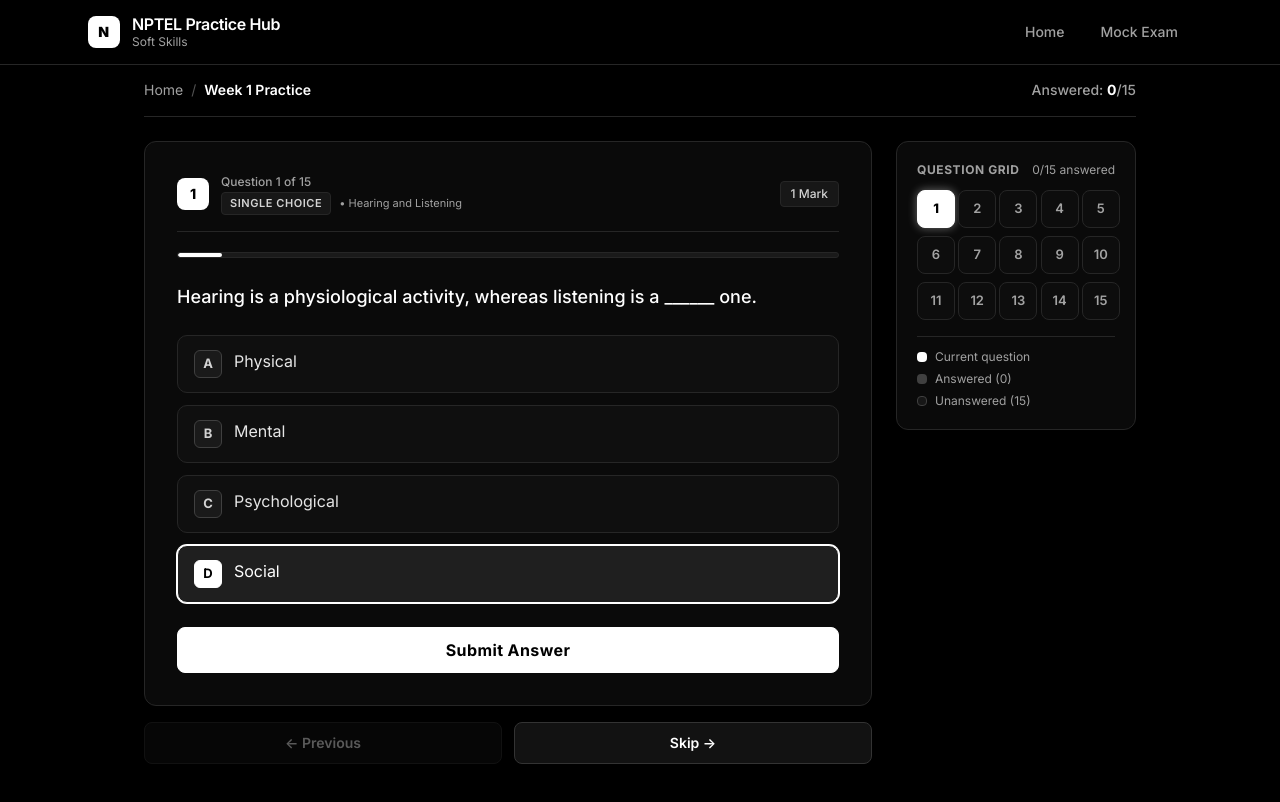
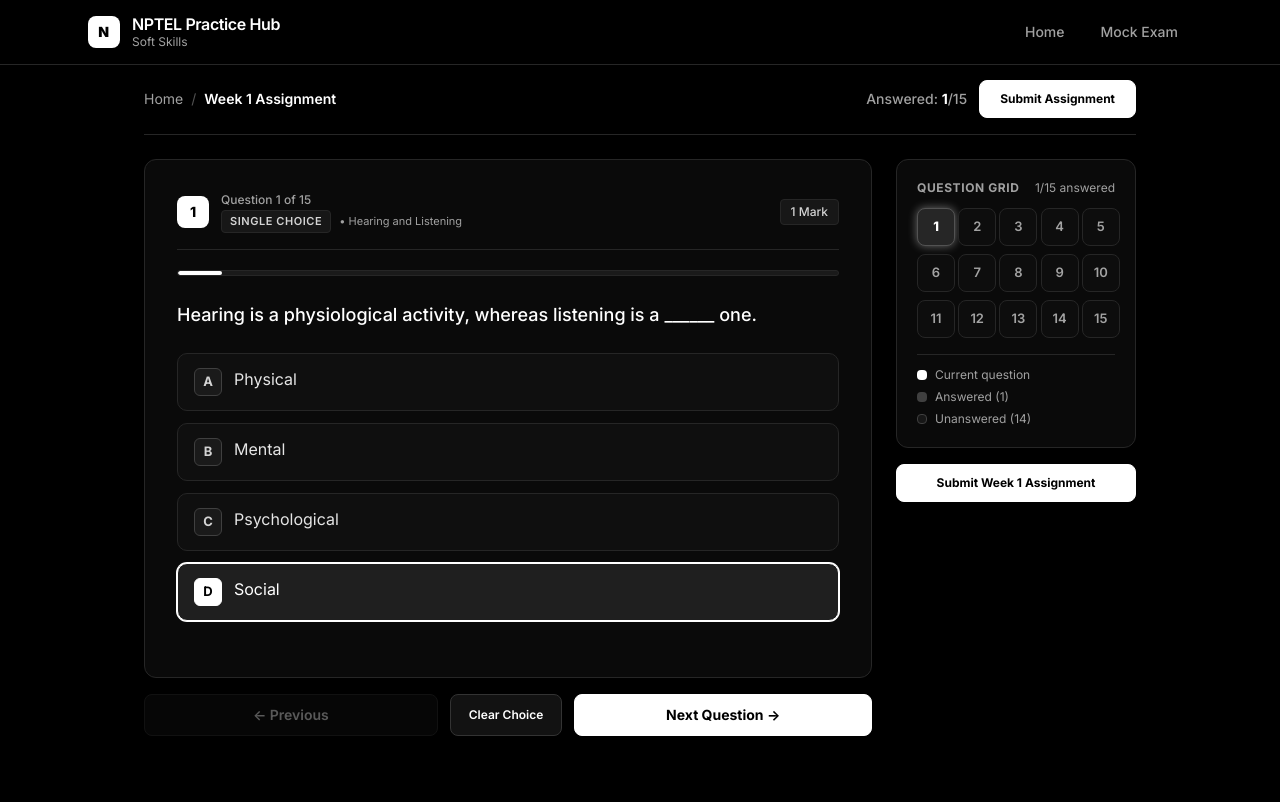
Before and after one commit to Mukesh1701/NPTEL, a React (Vite) app: page /week/1 in a window 1280 px wide. Both pictures are taken after a click on the button "D Social". Shown: the top 802 px of the page. Built offline with nearby package versions, Linux system fonts and the light colour scheme; the HTML template or start-up script is replaced by a standard one.

Commit message:
feat: show marks and answers only after completing weekly assignment

```diff
--- a/src/components/QuestionCard.tsx
+++ b/src/components/QuestionCard.tsx
@@ -5,11 +5,12 @@ interface Props {
   question: Question;
   questionNumber: number;
   totalQuestions: number;
-  onSubmit: (selectedIds: string[]) => void;
-  submitted: boolean;
+  onSelectOption?: (selectedIds: string[]) => void;
+  onSubmit?: (selectedIds: string[]) => void;
+  submitted?: boolean;
   selectedAnswer: string[] | null;
   correctAnswer: string[];
-  isCorrect: boolean | null;
+  isCorrect?: boolean | null;
   reviewMode?: boolean;
   practiceMode?: boolean;
 }
@@ -18,11 +19,12 @@ export default function QuestionCard({
   question,
   questionNumber,
   totalQuestions,
+  onSelectOption,
   onSubmit,
-  submitted,
+  submitted = false,
   selectedAnswer,
   correctAnswer,
-  isCorrect,
+  isCorrect = null,
   reviewMode = false,
   practiceMode = false,
 }: Props) {
@@ -36,11 +38,14 @@ export default function QuestionCard({
 
   function toggleOption(id: string) {
     if (submitted || reviewMode) return;
+    let next: string[];
     if (isMulti) {
-      setSelected((prev) => (prev.includes(id) ? prev.filter((x) => x !== id) : [...prev, id]));
+      next = selected.includes(id) ? selected.filter((x) => x !== id) : [...selected, id];
     } else {
-      setSelected([id]);
+      next = [id];
     }
+    setSelected(next);
+    onSelectOption?.(next);
   }
 
   function getOptionClass(optId: string): string {
@@ -57,7 +62,7 @@ export default function QuestionCard({
       return 'option-btn dimmed';
     }
 
-    if (selected.includes(optId)) {
+    if ((selectedAnswer ?? selected).includes(optId)) {
       return 'option-btn selected';
     }
     return 'option-btn';
@@ -114,14 +119,14 @@ export default function QuestionCard({
           <svg className="w-4 h-4 text-white flex-shrink-0" fill="none" viewBox="0 0 24 24" stroke="currentColor">
             <path strokeLinecap="round" strokeLinejoin="round" strokeWidth={2} d="M13 16h-1v-4h-1m1-4h.01M21 12a9 9 0 11-18 0 9 9 0 0118 0z" />
           </svg>
-          Select all options that apply before submitting.
+          Select all options that apply.
         </div>
       )}
 
       {/* Options List */}
       <div className="space-y-3 mb-6">
         {question.options.map((opt) => {
-          const isSelected = selected.includes(opt.id);
+          const isSelected = (selectedAnswer ?? selected).includes(opt.id);
           const isCorrectAnswer = correctAnswer.includes(opt.id);
           const showResultIcons = reviewMode || submitted;
 
@@ -151,19 +156,26 @@ export default function QuestionCard({
         })}
       </div>
 
-      {/* Answer Feedback in B&W */}
-      {submitted && isCorrect !== null && practiceMode && (
+      {/* Answer Feedback in Review Mode or Submitted */}
+      {(reviewMode || (submitted && isCorrect !== null)) && (
         <div className="rounded-xl p-4 sm:p-5 mb-6 border border-neutral-700 bg-neutral-950 animate-fade-in">
-          <div className="flex items-center gap-2 mb-2">
+          <div className="flex flex-wrap items-center gap-2 mb-2">
             <span
               className={`text-xs font-bold px-2.5 py-1 rounded uppercase tracking-wider ${
-                isCorrect ? 'bg-white text-black' : 'bg-neutral-800 text-neutral-200 border border-neutral-600'
+                isCorrect
+                  ? 'bg-white text-black'
+                  : isCorrect === false
+                  ? 'bg-neutral-800 text-neutral-200 border border-neutral-600'
+                  : 'bg-neutral-900 text-neutral-400 border border-neutral-800'
               }`}
             >
-              {isCorrect ? '✓ Correct Answer' : '✕ Incorrect'}
+              {isCorrect ? '✓ Correct Answer' : isCorrect === false ? '✕ Incorrect' : '— Skipped'}
             </span>
             <span className="text-xs text-neutral-400">
               Correct Answer: <strong className="text-white">{correctAnswer.join(', ')}</strong>
+            </span>
+            <span className="text-xs font-medium px-2 py-0.5 rounded bg-neutral-900 border border-neutral-800 text-neutral-300 ml-auto">
+              {isCorrect ? `+${question.marks} Mark${question.marks > 1 ? 's' : ''}` : '0 Marks'}
             </span>
           </div>
 
@@ -176,8 +188,8 @@ export default function QuestionCard({
         </div>
       )}
 
-      {/* Submit Button (Practice Mode) */}
-      {practiceMode && !submitted && !reviewMode && (
+      {/* Optional individual Submit button if explicitly used in practice mode */}
+      {practiceMode && !submitted && !reviewMode && onSubmit && (
         <button
           id="submit-answer-btn"
           type="button"
--- a/src/pages/WeekPracticePage.tsx
+++ b/src/pages/WeekPracticePage.tsx
@@ -4,13 +4,12 @@ import { getQuestionsByWeek, type Question } from '../data/questionBank';
 import { loadProgress, saveProgress, updateWeekProgress } from '../utils/storage';
 import QuestionCard from '../components/QuestionCard';
 import QuestionNav from '../components/QuestionNav';
+import ConfirmDialog from '../components/ConfirmDialog';
 
 type Phase = 'practice' | 'results' | 'review';
 
 interface AnswerState {
   selected: string[];
-  submitted: boolean;
-  isCorrect: boolean | null;
 }
 
 function arraysEqual(a: string[], b: string[]) {
@@ -24,25 +23,34 @@ function WeekPracticeContent({ week }: { week: number }) {
   const [currentIndex, setCurrentIndex] = useState(0);
   const [answers, setAnswers] = useState<Record<string, AnswerState>>({});
   const [phase, setPhase] = useState<Phase>('practice');
+  const [showConfirm, setShowConfirm] = useState(false);
   const [reviewIndex, setReviewIndex] = useState(0);
 
-  const handleSubmit = useCallback(
+  const handleSelectAnswer = useCallback(
     (selected: string[]) => {
       const q = questions[currentIndex];
-      const isCorrect = arraysEqual(selected, q.correctAnswers);
       setAnswers((prev) => ({
         ...prev,
-        [q.id]: { selected, submitted: true, isCorrect },
+        [q.id]: { selected },
       }));
     },
     [questions, currentIndex]
   );
 
+  const handleClearAnswer = () => {
+    const q = questions[currentIndex];
+    setAnswers((prev) => {
+      const next = { ...prev };
+      delete next[q.id];
+      return next;
+    });
+  };
+
   const handleNext = () => {
     if (currentIndex < questions.length - 1) {
       setCurrentIndex((i) => i + 1);
     } else {
-      finishPractice();
+      setShowConfirm(true);
     }
   };
 
@@ -50,13 +58,28 @@ function WeekPracticeContent({ week }: { week: number }) {
     if (currentIndex > 0) setCurrentIndex((i) => i - 1);
   };
 
+  const totalMarks = questions.reduce((sum, qq) => sum + (qq.marks || 1), 0);
+  const earnedMarks = questions.reduce((sum, qq) => {
+    const a = answers[qq.id];
+    return a && arraysEqual(a.selected, qq.correctAnswers) ? sum + (qq.marks || 1) : sum;
+  }, 0);
+  const correctCount = questions.filter((qq) => {
+    const a = answers[qq.id];
+    return a && arraysEqual(a.selected, qq.correctAnswers);
+  }).length;
+  const incorrectCount = questions.filter((qq) => {
+    const a = answers[qq.id];
+    return a?.selected?.length && !arraysEqual(a.selected, qq.correctAnswers);
+  }).length;
+  const answeredCount = questions.filter((qq) => answers[qq.id]?.selected?.length).length;
+  const unansweredCount = questions.length - answeredCount;
+  const pct = totalMarks > 0 ? Math.round((earnedMarks / totalMarks) * 100) : 0;
+
   const finishPractice = () => {
-    const correct = Object.values(answers).filter((a) => a.isCorrect).length;
-    const incorrect = Object.values(answers).filter((a) => !a.isCorrect && a.submitted).length;
-    const total = questions.length;
     const state = loadProgress();
-    saveProgress(updateWeekProgress(state, week, correct, incorrect, total));
+    saveProgress(updateWeekProgress(state, week, earnedMarks, totalMarks - earnedMarks, totalMarks));
     setPhase('results');
+    setShowConfirm(false);
   };
 
   const retryAll = () => {
@@ -92,21 +115,27 @@ function WeekPracticeContent({ week }: { week: number }) {
   }
 
   const q = questions[currentIndex];
-  const ans = answers[q.id];
-  const correct = Object.values(answers).filter((a) => a.isCorrect).length;
-  const incorrect = Object.values(answers).filter((a) => !a.isCorrect && a.submitted).length;
-  const unanswered = questions.length - Object.keys(answers).length;
-  const pct = Math.round((correct / questions.length) * 100);
+  const curAns = answers[q.id];
 
   const answeredSet = new Set(
-    questions.map((qq, idx) => (answers[qq.id]?.submitted ? idx : -1)).filter((i) => i >= 0)
+    questions
+      .map((qq, idx) => (answers[qq.id]?.selected?.length ? idx : -1))
+      .filter((i) => i >= 0)
   );
   const correctSet = new Set(
-    questions.map((qq, idx) => (answers[qq.id]?.isCorrect ? idx : -1)).filter((i) => i >= 0)
+    questions
+      .map((qq, idx) =>
+        answers[qq.id] && arraysEqual(answers[qq.id].selected, qq.correctAnswers) ? idx : -1
+      )
+      .filter((i) => i >= 0)
   );
   const incorrectSet = new Set(
     questions
-      .map((qq, idx) => (answers[qq.id]?.submitted && !answers[qq.id]?.isCorrect ? idx : -1))
+      .map((qq, idx) =>
+        answers[qq.id]?.selected?.length && !arraysEqual(answers[qq.id].selected, qq.correctAnswers)
+          ? idx
+          : -1
+      )
       .filter((i) => i >= 0)
   );
 
@@ -116,35 +145,39 @@ function WeekPracticeContent({ week }: { week: number }) {
       <div className="min-h-screen pt-20 pb-16 px-4 max-w-2xl mx-auto animate-fade-in">
         <div className="bw-card p-6 sm:p-10 text-center border border-neutral-700 bg-neutral-950">
           <span className="inline-block px-3 py-1 rounded text-xs font-bold uppercase tracking-wider bg-white text-black mb-4">
-            Practice Complete
+            Assignment Submitted
           </span>
 
           <h2 className="text-2xl sm:text-3xl font-extrabold text-white mb-2">
             Week {week} Performance
           </h2>
-          <p className="text-neutral-400 text-xs sm:text-sm mb-8">
-            NPTEL Soft Skills Assignment Practice
+          <p className="text-neutral-400 text-xs sm:text-sm mb-6">
+            NPTEL Soft Skills Assignment Results
           </p>
 
           {/* Monochrome Score Circle */}
-          <div className="w-28 h-28 rounded-full mx-auto mb-8 flex flex-col items-center justify-center border-2 border-white bg-neutral-900 shadow-[0_0_20px_rgba(255,255,255,0.1)]">
+          <div className="w-28 h-28 rounded-full mx-auto mb-4 flex flex-col items-center justify-center border-2 border-white bg-neutral-900 shadow-[0_0_20px_rgba(255,255,255,0.1)]">
             <span className="text-3xl font-black text-white">{pct}%</span>
             <span className="text-[11px] text-neutral-400 uppercase tracking-wider font-semibold">
               Score
             </span>
           </div>
 
+          <div className="inline-flex items-center gap-2 px-3 py-1 rounded-full text-xs font-semibold mb-8 bg-neutral-900 border border-neutral-800 text-neutral-200">
+            Total Marks: <strong className="text-white text-sm">{earnedMarks} / {totalMarks}</strong>
+          </div>
+
           <div className="grid grid-cols-3 gap-3 sm:gap-4 mb-8">
             <div className="bw-card p-3 sm:p-4 bg-neutral-900">
-              <div className="text-xl sm:text-2xl font-black text-white">{correct}</div>
+              <div className="text-xl sm:text-2xl font-black text-white">{correctCount}</div>
               <div className="text-[11px] text-neutral-400 font-medium mt-1">Correct</div>
             </div>
             <div className="bw-card p-3 sm:p-4 bg-neutral-900">
-              <div className="text-xl sm:text-2xl font-black text-neutral-400">{incorrect}</div>
+              <div className="text-xl sm:text-2xl font-black text-neutral-400">{incorrectCount}</div>
               <div className="text-[11px] text-neutral-500 font-medium mt-1">Incorrect</div>
             </div>
             <div className="bw-card p-3 sm:p-4 bg-neutral-900">
-              <div className="text-xl sm:text-2xl font-black text-neutral-500">{unanswered}</div>
+              <div className="text-xl sm:text-2xl font-black text-neutral-500">{unansweredCount}</div>
               <div className="text-[11px] text-neutral-500 font-medium mt-1">Skipped</div>
             </div>
           </div>
@@ -157,15 +190,15 @@ function WeekPracticeContent({ week }: { week: number }) {
                 setReviewIndex(0);
                 setPhase('review');
               }}
-              className="btn-secondary flex-1 py-3 text-sm font-semibold"
+              className="btn-primary flex-1 py-3 text-sm font-semibold"
             >
-              Review Solutions
+              Review All Solutions & Explanations →
             </button>
             <button
               id="practice-again-btn"
               type="button"
               onClick={retryAll}
-              className="btn-primary flex-1 py-3 text-sm font-semibold"
+              className="btn-secondary flex-1 py-3 text-sm font-semibold"
             >
               Practice Again
             </button>
@@ -183,10 +216,11 @@ function WeekPracticeContent({ week }: { week: number }) {
     );
   }
 
-  // Review Screen
+  // Review Screen (Shows all answers, which one user picked, correct answer, and explanation)
   if (phase === 'review') {
     const rq = questions[reviewIndex];
     const ra = answers[rq.id];
+    const rqIsCorrect = ra?.selected?.length ? arraysEqual(ra.selected, rq.correctAnswers) : null;
 
     return (
       <div className="min-h-screen pt-20 pb-16 px-4 max-w-5xl mx-auto animate-fade-in">
@@ -194,12 +228,12 @@ function WeekPracticeContent({ week }: { week: number }) {
           <button
             type="button"
             onClick={() => setPhase('results')}
-            className="text-xs sm:text-sm text-neutral-400 hover:text-white transition-colors"
+            className="text-xs sm:text-sm text-neutral-400 hover:text-white transition-colors flex items-center gap-1.5"
           >
             ← Back to Results
           </button>
           <div className="text-xs sm:text-sm text-neutral-400">
-            Score: <strong className="text-white">{correct}/{questions.length}</strong>
+            Marks: <strong className="text-white">{earnedMarks}/{totalMarks}</strong> ({pct}%)
           </div>
         </div>
 
@@ -209,11 +243,9 @@ function WeekPracticeContent({ week }: { week: number }) {
               question={rq}
               questionNumber={reviewIndex + 1}
               totalQuestions={questions.length}
-              onSubmit={() => {}}
-              submitted
               selectedAnswer={ra?.selected ?? []}
               correctAnswer={rq.correctAnswers}
-              isCorrect={ra?.isCorrect ?? null}
+              isCorrect={rqIsCorrect}
               reviewMode
             />
 
@@ -255,7 +287,7 @@ function WeekPracticeContent({ week }: { week: number }) {
     );
   }
 
-  // Active Practice Screen
+  // Active Practice Screen (No spoilers - user answers all questions first)
   return (
     <div className="min-h-screen pt-20 pb-16 px-4 max-w-5xl mx-auto animate-fade-in">
       <div className="flex flex-wrap items-center justify-between gap-3 mb-6 pb-4 border-b border-neutral-800">
@@ -264,11 +296,20 @@ function WeekPracticeContent({ week }: { week: number }) {
             Home
           </Link>
           <span className="text-neutral-600">/</span>
-          <span className="text-white font-semibold">Week {week} Practice</span>
+          <span className="text-white font-semibold">Week {week} Assignment</span>
         </div>
 
-        <div className="text-xs sm:text-sm font-medium text-neutral-400">
-          Answered: <strong className="text-white">{answeredSet.size}</strong>/{questions.length}
+        <div className="flex items-center gap-3">
+          <div className="text-xs sm:text-sm font-medium text-neutral-400">
+            Answered: <strong className="text-white">{answeredCount}</strong>/{questions.length}
+          </div>
+          <button
+            type="button"
+            onClick={() => setShowConfirm(true)}
+            className="btn-primary py-1.5 px-3.5 text-xs font-semibold"
+          >
+            Submit Assignment
+          </button>
         </div>
       </div>
 
@@ -278,15 +319,13 @@ function WeekPracticeContent({ week }: { week: number }) {
             question={q}
             questionNumber={currentIndex + 1}
             totalQuestions={questions.length}
-            onSubmit={handleSubmit}
-            submitted={ans?.submitted ?? false}
-            selectedAnswer={ans?.selected ?? null}
+            onSelectOption={handleSelectAnswer}
+            selectedAnswer={curAns?.selected ?? null}
             correctAnswer={q.correctAnswers}
-            isCorrect={ans?.isCorrect ?? null}
-            practiceMode
+            practiceMode={false}
           />
 
-          <div className="flex gap-3 mt-4">
+          <div className="flex flex-wrap gap-3 mt-4">
             <button
               id="prev-question-btn"
               type="button"
@@ -297,23 +336,33 @@ function WeekPracticeContent({ week }: { week: number }) {
               ← Previous
             </button>
 
-            {ans?.submitted ? (
+            {curAns?.selected?.length ? (
+              <button
+                type="button"
+                onClick={handleClearAnswer}
+                className="btn-secondary py-3 px-4 text-xs text-neutral-400 hover:text-white"
+              >
+                Clear Choice
+              </button>
+            ) : null}
+
+            {currentIndex < questions.length - 1 ? (
               <button
                 id="next-question-btn"
                 type="button"
                 onClick={handleNext}
                 className="btn-primary flex-1 py-3 text-sm"
               >
-                {currentIndex === questions.length - 1 ? `Finish Week ${week} →` : 'Next Question →'}
+                Next Question →
               </button>
             ) : (
               <button
-                id="skip-question-btn"
+                id="finish-week-btn"
                 type="button"
-                onClick={handleNext}
-                className="btn-secondary flex-1 py-3 text-sm text-neutral-300"
+                onClick={() => setShowConfirm(true)}
+                className="btn-primary flex-1 py-3 text-sm"
               >
-                {currentIndex === questions.length - 1 ? 'Finish' : 'Skip →'}
+                Review & Submit Week {week} →
               </button>
             )}
           </div>
@@ -326,8 +375,32 @@ function WeekPracticeContent({ week }: { week: number }) {
             answered={answeredSet}
             onGoTo={setCurrentIndex}
           />
+
+          <button
+            id="sidebar-submit-btn"
+            type="button"
+            onClick={() => setShowConfirm(true)}
+            className="btn-primary w-full py-2.5 text-xs font-semibold"
+          >
+            Submit Week {week} Assignment
+          </button>
         </div>
       </div>
+
+      {showConfirm && (
+        <ConfirmDialog
+          title={`Submit Week ${week} Assignment?`}
+          message={
+            unansweredCount > 0
+              ? `You have answered ${answeredCount} of ${questions.length} questions (${unansweredCount} unanswered). Are you sure you want to submit your assignment now and view your marks?`
+              : `You have answered all ${questions.length} questions. Are you ready to submit your Week ${week} assignment and view your total marks and solution explanations?`
+          }
+          confirmLabel="Yes, Submit Assignment"
+          cancelLabel="Continue Answering"
+          onConfirm={finishPractice}
+          onCancel={() => setShowConfirm(false)}
+        />
+      )}
     </div>
   );
 }
```
